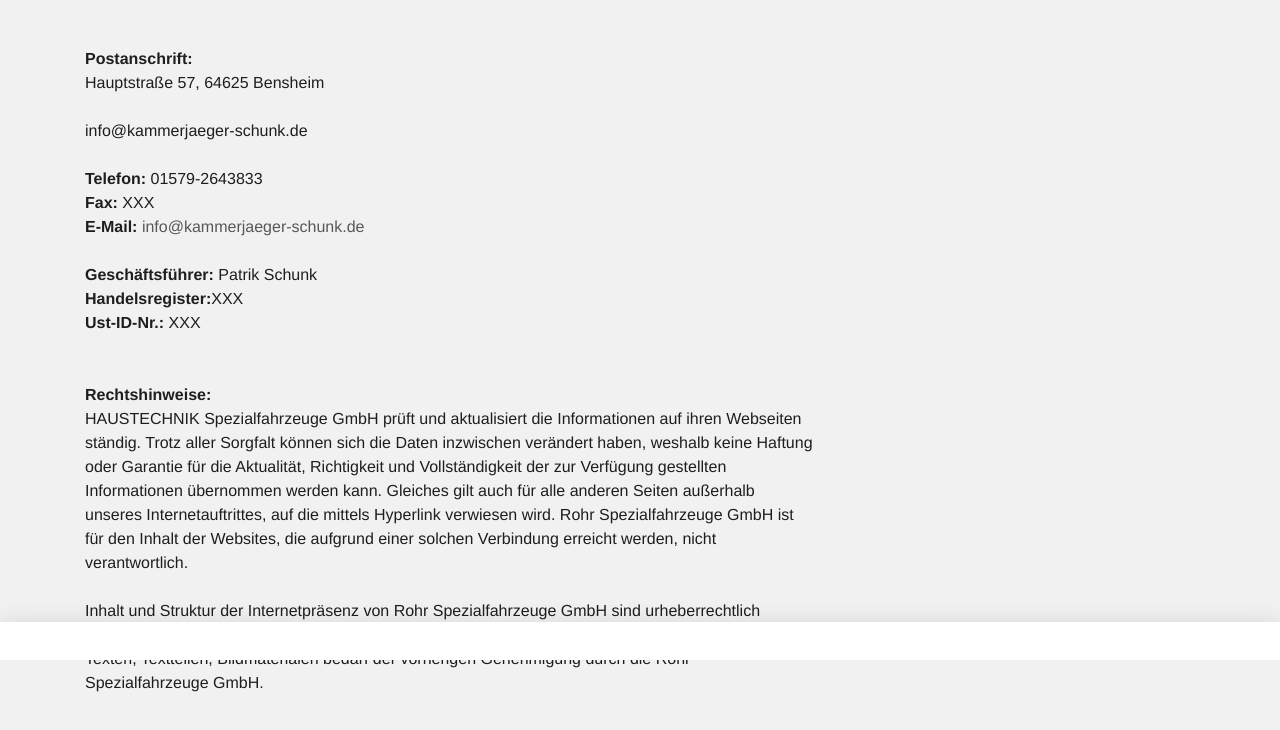
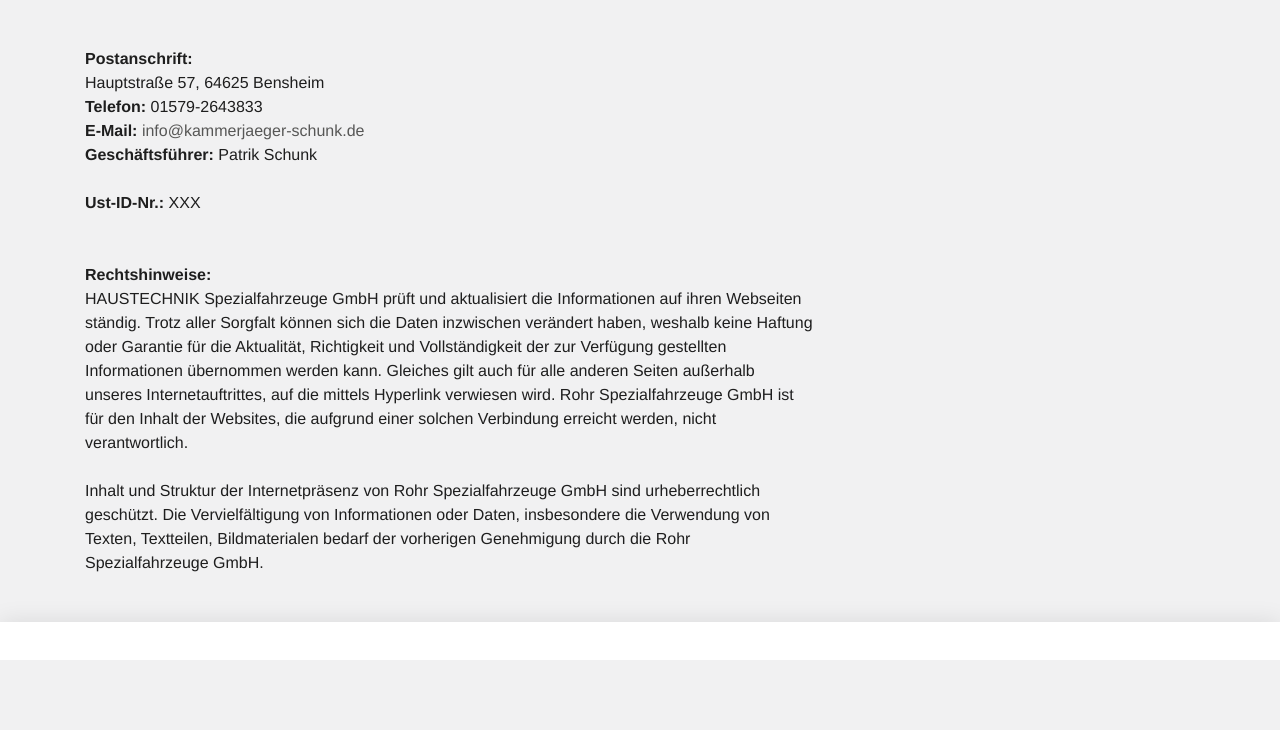
Before and after one commit to kammerjaeger-hessen/kammerjaeger-Schunk, a plain HTML site: page impressum.html in a window 1280 px wide. Shown: the part 140-870 px from the top of the page. After the commit the page ends 813 px from the top, so only its background shows below. Drawn offline with Linux system fonts and the light colour scheme; a script that the page names is missing.

Commit message:
Update impressum.html

```diff
--- a/impressum.html
+++ b/impressum.html
@@ -27,11 +27,11 @@ class="ie9"><![endif]--><!--[if (gt IE 9)|!(IE)]><!--><body><!--<![endif]-->
   <a href="index.html">startseite</a>
 
   Impressum</h2></div></div></div></div><div class="container slot-two-columns"><div class="row"><div class="col-xs-12 col-md-8">
-<a id="c8"></a><div class="content-text m-b-1"><div class="row"><div class="col-sm-12"><p class="bodytext"><strong>Postanschrift:</strong><br> Hauptstraße 57, 64625 Bensheim <br> <br> info@kammerjaeger-schunk.de</p><p class="bodytext">&nbsp;</p><p class="bodytext"><strong>Telefon:</strong> 01579-2643833<br> <strong>Fax:</strong> XXX<br> <strong>E-Mail:</strong> <a href="mailto:info@rohr-spezialfahrzeuge.com">info@kammerjaeger-schunk.de</a></p><p class="bodytext">&nbsp;</p><p class="bodytext"><strong>Geschäftsführer:</strong>  Patrik Schunk
+<a id="c8"></a><div class="content-text m-b-1"><div class="row"><div class="col-sm-12"><p class="bodytext"><strong>Postanschrift:</strong><br> Hauptstraße 57, 64625 Bensheim <br> <p class="bodytext"><strong>Telefon:</strong> 01579-2643833<br> <strong>E-Mail:</strong> <a href="mailto:info@rohr-spezialfahrzeuge.com">info@kammerjaeger-schunk.de</a></p><p class="bodytext"><strong>Geschäftsführer:</strong>  Patrik Schunk
 
 
 
-  <br> <strong>Handelsregister:</strong>XXX<br> <strong>Ust-ID-Nr.:</strong> XXX<br>  <br> <br> <strong>Rechtshinweise:</strong><br> HAUSTECHNIK Spezialfahrzeuge GmbH prüft und aktualisiert die Informationen auf ihren Webseiten ständig. Trotz aller Sorgfalt können sich die Daten inzwischen verändert haben, weshalb keine Haftung oder Garantie für die Aktualität, Richtigkeit und Vollständigkeit der zur Verfügung gestellten Informationen übernommen werden kann. Gleiches gilt auch für alle anderen Seiten außerhalb unseres Internetauftrittes, auf die mittels Hyperlink verwiesen wird. Rohr Spezialfahrzeuge GmbH ist für den Inhalt der Websites, die aufgrund einer solchen Verbindung erreicht werden, nicht verantwortlich.<br> <br> Inhalt und Struktur der Internetpräsenz von Rohr Spezialfahrzeuge GmbH sind urheberrechtlich geschützt. Die Vervielfältigung von Informationen oder Daten, insbesondere die Verwendung von Texten, Textteilen, Bildmaterialen bedarf der vorherigen Genehmigung durch die Rohr Spezialfahrzeuge GmbH.<br> <br>   </p></div></div></div></div><div class="col-xs-12 col-md-4"></div></div></div></div></div>
+  <br> <br> <strong>Ust-ID-Nr.:</strong> XXX<br>  <br> <br> <strong>Rechtshinweise:</strong><br> HAUSTECHNIK Spezialfahrzeuge GmbH prüft und aktualisiert die Informationen auf ihren Webseiten ständig. Trotz aller Sorgfalt können sich die Daten inzwischen verändert haben, weshalb keine Haftung oder Garantie für die Aktualität, Richtigkeit und Vollständigkeit der zur Verfügung gestellten Informationen übernommen werden kann. Gleiches gilt auch für alle anderen Seiten außerhalb unseres Internetauftrittes, auf die mittels Hyperlink verwiesen wird. Rohr Spezialfahrzeuge GmbH ist für den Inhalt der Websites, die aufgrund einer solchen Verbindung erreicht werden, nicht verantwortlich.<br> <br> Inhalt und Struktur der Internetpräsenz von Rohr Spezialfahrzeuge GmbH sind urheberrechtlich geschützt. Die Vervielfältigung von Informationen oder Daten, insbesondere die Verwendung von Texten, Textteilen, Bildmaterialen bedarf der vorherigen Genehmigung durch die Rohr Spezialfahrzeuge GmbH.<br> <br>   </p></div></div></div></div><div class="col-xs-12 col-md-4"></div></div></div></div></div>
   <script>var t3 = {
   id: 5,
   type: 0,
```
